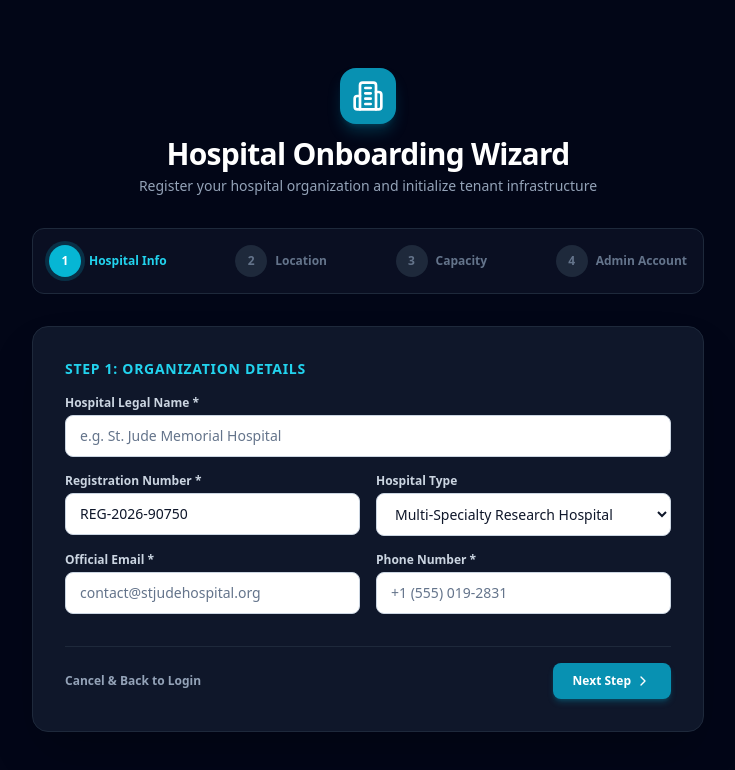
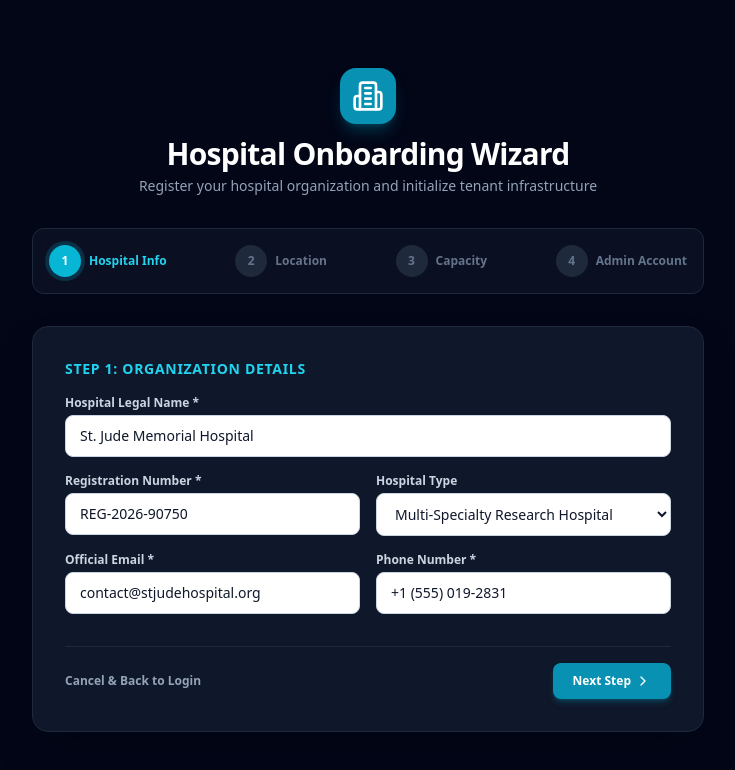
Before and after one commit to VajralaYashwanthReddy/NEXO-MEDICO-AI, a Next.js app: page /register in a window 1280 px wide. Shown: the top 770 px of the page, without its empty margins (272-1007 px from the left). Built offline with nearby package versions, Linux system fonts and the light colour scheme.

Commit message:
Pre-fill hospital onboarding form with valid default values for instant seamless registration

```diff
--- a/src/app/register/page.tsx
+++ b/src/app/register/page.tsx
@@ -10,22 +10,22 @@ import { VisualCaptcha, MockOtpModal } from '@/components/SecurityVerification';
 export default function HospitalRegisterWizard() {
   const [step, setStep] = useState(1);
   const [formData, setFormData] = useState({
-    hospitalName: '',
+    hospitalName: 'St. Jude Memorial Hospital',
     hospitalType: 'Multi-Specialty Research Hospital',
     registrationNo: `REG-2026-${Math.floor(10000 + Math.random() * 90000)}`,
-    email: '',
-    phone: '',
-    address: '',
-    city: '',
-    state: '',
+    email: 'contact@stjudehospital.org',
+    phone: '+1 (555) 019-2831',
+    address: '742 Healthcare Boulevard, Medical District',
+    city: 'Metropolis',
+    state: 'NY',
     country: 'USA',
-    website: '',
-    emergencyContact: '',
+    website: 'https://stjudehospital.org',
+    emergencyContact: '+1 (555) 911-0000',
     numberDepartments: '5',
     numberBeds: '50',
-    adminName: '',
-    adminEmail: '',
-    adminPassword: ''
+    adminName: 'Dr. Arthur Vance',
+    adminEmail: 'admin@stjudehospital.org',
+    adminPassword: 'password123'
   });
   const [error, setError] = useState('');
   const [loading, setLoading] = useState(false);
```
